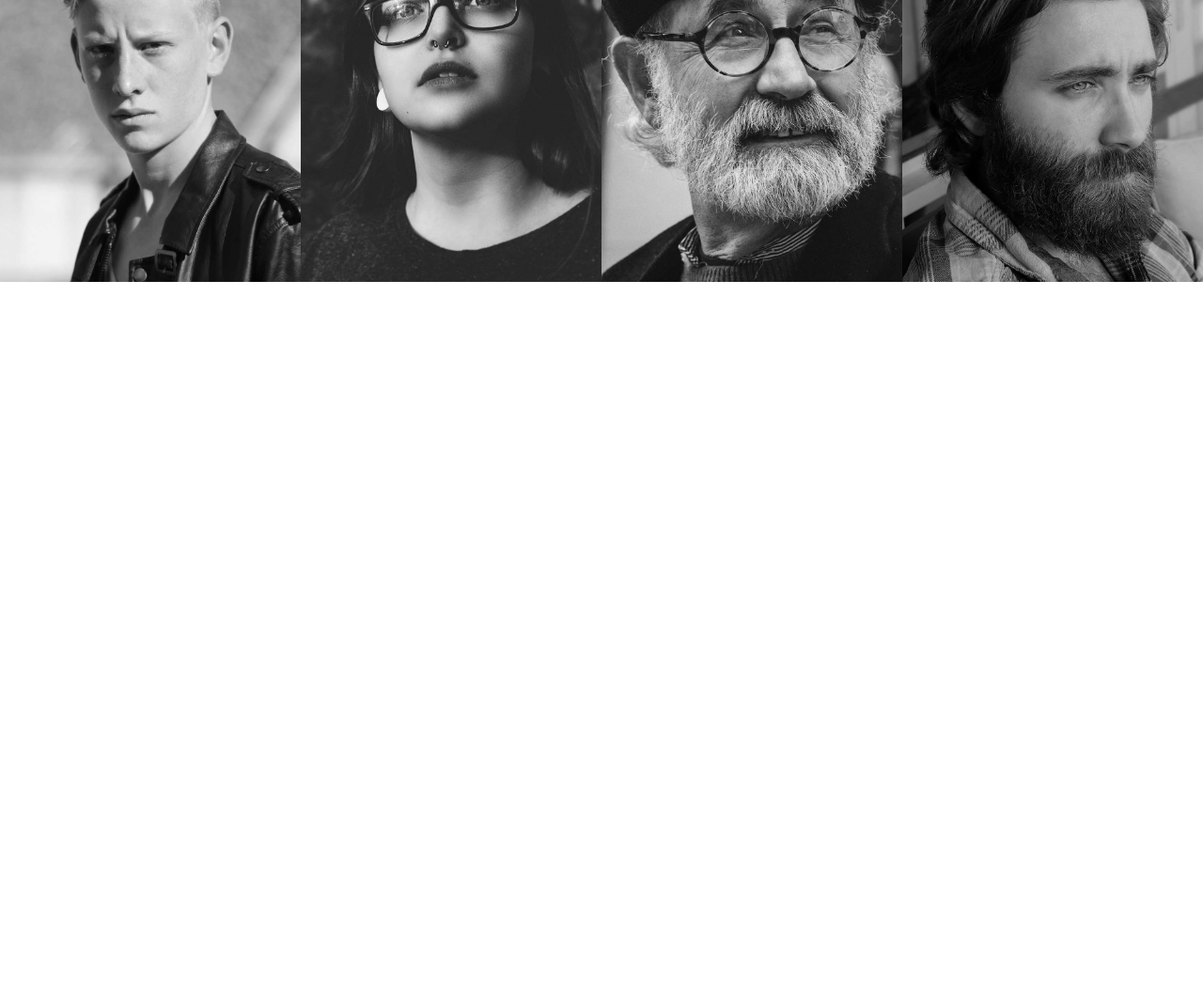
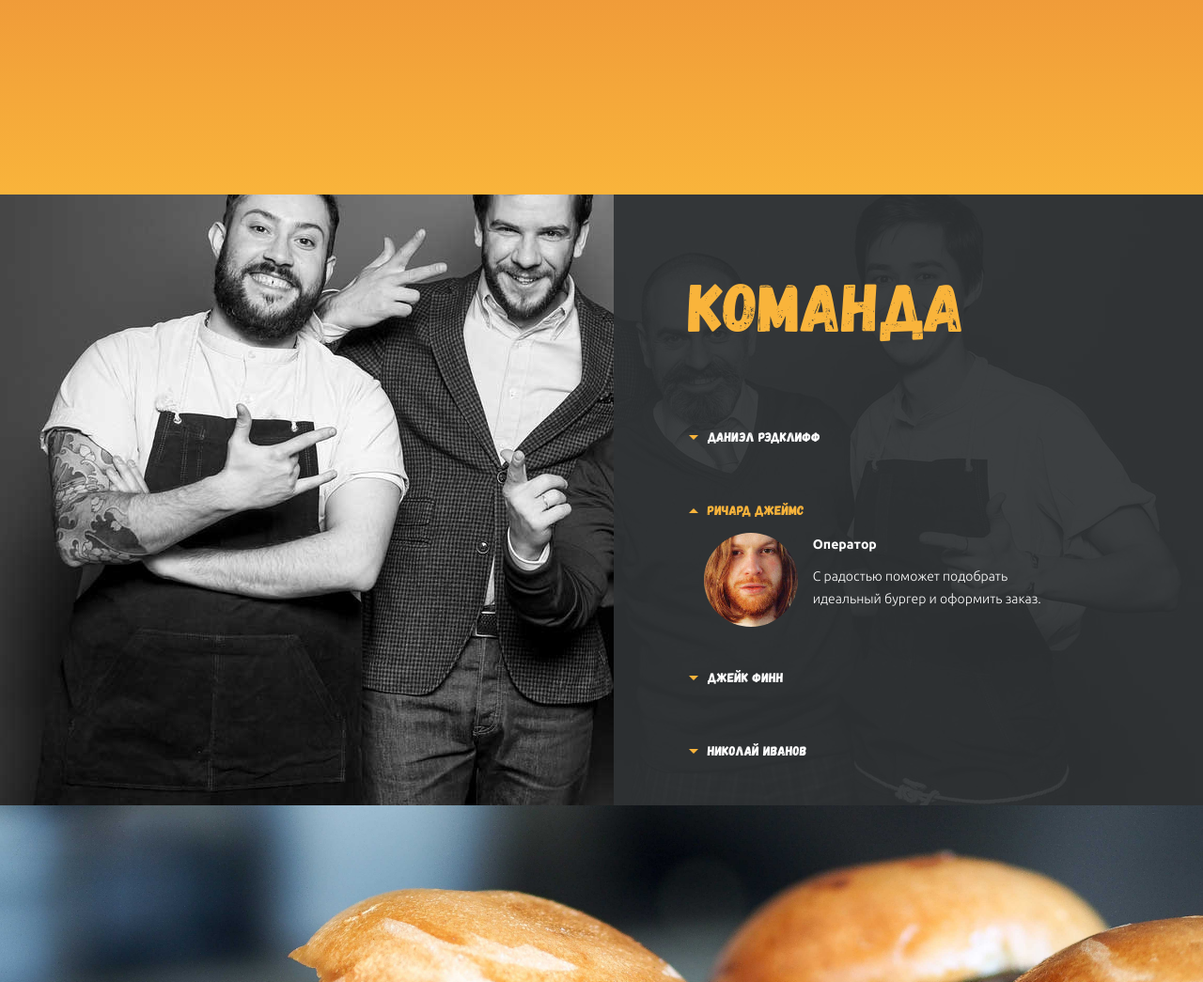
Before and after one commit to dpeshkin/loftschool-begin-proj, a website: page index.html in a window 1280 px wide. Shown: the part 1755-2800 px from the top of the page at 94% size. Before the commit the page ends 2055 px from the top, so only its background shows below. Drawn offline with Linux system fonts and the light colour scheme.

Commit message:
added menu section

```diff
--- a/index.html
+++ b/index.html
@@ -36,7 +36,7 @@
 					<img class="responsive-img" src="img/header/burger.png" alt="">
 				</div>
 				<div class="header__right">
-					<div class="header__title">Мы делаем</div>
+					<div class="section__title header__title">Мы делаем</div>
 					<div class="header__subtitle">натуральные бургеры</div>
 				</div>
 			</div>
@@ -62,7 +62,7 @@
 
 		</section>
 
-		<!-- ВТОРАЯ СЕКЦИЯ -->
+		<!-- СЕКЦИЯ 2 О_НАС -->
 
 		<section class="about" id="about">
 			<div class="container">
@@ -93,7 +93,87 @@
 			</div>
 		</section>
 
-		<!-- СЕКЦИЯ ОТЗЫВЫ -->
+		<!-- СЕКЦИЯ 3 СЛАЙДЕР -->
+
+		<section class="burgers">
+
+		</section>
+
+		<!-- СЕКЦИЯ 4 КОМАНДА -->
+
+		<section class="team">
+			<div class="team__wrapper">
+				<div class="team__content">
+					<div class="section__title team__title">Команда</div>
+					<ul class="team-members">
+						<li class="team-member">
+							<div class="team-member__name">
+								Даниэл Рэдклифф
+							</div>
+							<div class="team-member__card">
+								<div class="team-member__photo">
+									<img class="responsive-img" src="img/team/avatars/avatar-2.jpg" alt="">
+								</div>
+								<div class="team-member__desc">
+									<div class="team-member__position">Оператор</div>
+									<div class="team-member__text">С радостью поможет подобрать идеальный бургер и оформить заказ.</div>
+								</div>
+							</div>
+						</li>
+						<li class="team-member team-member_active">
+							<div class="team-member__name">
+								Ричард Джеймс
+							</div>
+							<div class="team-member__card">
+								<div class="team-member__photo">
+									<img class="responsive-img" src="img/team/avatars/avatar-1.jpg" alt="">
+								</div>
+								<div class="team-member__desc">
+									<div class="team-member__position">Оператор</div>
+									<div class="team-member__text">С радостью поможет подобрать идеальный бургер и оформить заказ.</div>
+								</div>
+							</div>
+						</li>
+						<li class="team-member">
+							<div class="team-member__name">
+								Джейк Финн
+							</div>
+							<div class="team-member__card">
+								<div class="team-member__photo">
+									<img class="responsive-img" src="img/team/avatars/avatar-2.jpg" alt="">
+								</div>
+								<div class="team-member__desc">
+									<div class="team-member__position">Оператор</div>
+									<div class="team-member__text">С радостью поможет подобрать идеальный бургер и оформить заказ.</div>
+								</div>
+							</div>
+						</li>
+						<li class="team-member">
+							<div class="team-member__name">
+								Николай Иванов
+							</div>
+							<div class="team-member__card">
+								<div class="team-member__photo">
+									<img class="responsive-img" src="img/team/avatars/avatar-1.jpg" alt="">
+								</div>
+								<div class="team-member__desc">
+									<div class="team-member__position">Оператор</div>
+									<div class="team-member__text">С радостью поможет подобрать идеальный бургер и оформить заказ.</div>
+								</div>
+							</div>
+						</li>
+					</ul>
+				</div>
+			</div>
+		</section>
+
+		<!-- СЕКЦИЯ 5 МЕНЮ -->
+
+		<section class="menu">
+
+		</section>
+
+		<!-- СЕКЦИЯ 6 ОТЗЫВЫ -->
 		<section class="reviews" id="reviews">
 			<div class="review" style="background-image: url(img/reviews/face-1.jpg)">
 				<div class="review__caption">
--- a/sass/_base/base.scss
+++ b/sass/_base/base.scss
@@ -17,6 +17,7 @@ html, body{
 
 section{
   min-height: 650px;
+  position: relative;
 }
 
 h1, h2, h3, h4, h5{
@@ -60,3 +61,10 @@ ul{
   color: $maintext;
   vertical-align: middle;
 }
+
+.section__title{
+  font-family: $headerfont;
+  font-size: $headertext;
+  color: $yellowtext;
+  line-height: 64px;
+}
--- /dev/null
+++ b/sass/_sections/burgers.scss
@@ -0,0 +1,3 @@
+.burgers{
+    background: linear-gradient(#f9b43b, #eb8e38, #f9b43b);
+}
--- a/sass/_sections/header.scss
+++ b/sass/_sections/header.scss
@@ -91,9 +91,6 @@
 
 	&__title{
 		margin-top: 115px;
-		font-family: $headerfont;
-		font-size: $headertext;
-		color: $yellowtext;
 		line-height: 85px;
 	}
 
--- /dev/null
+++ b/sass/_sections/menu.scss
@@ -0,0 +1,4 @@
+.menu{
+    background: url("../img/menu/menu-bg.jpg") center;
+    background-size: cover;
+}
--- /dev/null
+++ b/sass/_sections/team.scss
@@ -0,0 +1,89 @@
+.team{
+    background: url("../img/team/team-bg.jpg") center;
+    background-size: cover;
+}
+
+.team__wrapper{
+    position: absolute;
+    top: 0;
+    bottom: 0;
+    right: 0;
+    width: 49%;
+    background-color: rgba(#2f3234,0.93);
+    padding: 90px 80px;
+}
+
+.team__title{
+    margin-bottom: 90px;
+}
+
+.team-members{
+}
+
+.team-member{
+    margin-bottom: 30px;
+
+    &_active{
+        .team-member__card{
+            height: 100%;
+        }
+        .team-member__name{
+            color: $yellowtext;
+            &:before{
+                transform: rotate(180deg);
+            }
+        }
+    }
+}
+
+.team-member__name{
+    font-family: $headerfont;
+    line-height: 2em;
+    margin-bottom: 10px;
+    display: flex;
+    align-items: center;
+
+    &:before{
+        content: '';
+        display: inline-block;
+        width: 0;
+        height: 0;
+        border-top: solid $yellowtext 5px;
+        border-left: solid transparent 5px;
+        border-right: solid transparent 5px;
+        margin-right: 10px;
+    }
+}
+
+.team-member__card{
+    height: 0;
+    overflow: hidden;
+    display: flex;
+    margin-bottom: 40px;
+}
+
+.team-member__photo{
+    width: 100px;
+    height: 100px;
+    border-radius: 50%;
+    overflow: hidden;
+    flex-shrink: 0;
+    margin: 0 16px;
+    font-size: 0;
+    align-items: center;
+    display: flex;
+}
+
+.team-member__desc{
+    width:60%;
+    flex-shrink: 0;
+}
+
+.team-member__position{
+    font-weight: 700;
+    margin-bottom: 10px;
+}
+
+.team-member__text{
+    font-weight: 300;
+}
--- a/sass/style.scss
+++ b/sass/style.scss
@@ -5,4 +5,7 @@
 @import "_base/icons";
 @import "_sections/header";
 @import "_sections/about";
+@import "_sections/burgers";
+@import "_sections/team";
+@import "_sections/menu";
 @import "_sections/reviews";
```
Also changed, not shown: css/style.css, img/menu/menu-bg.jpg (added), img/team/avatars/avatar-1.jpg (added), img/team/avatars/avatar-2.jpg (added), img/team/team-bg.jpg (added).
